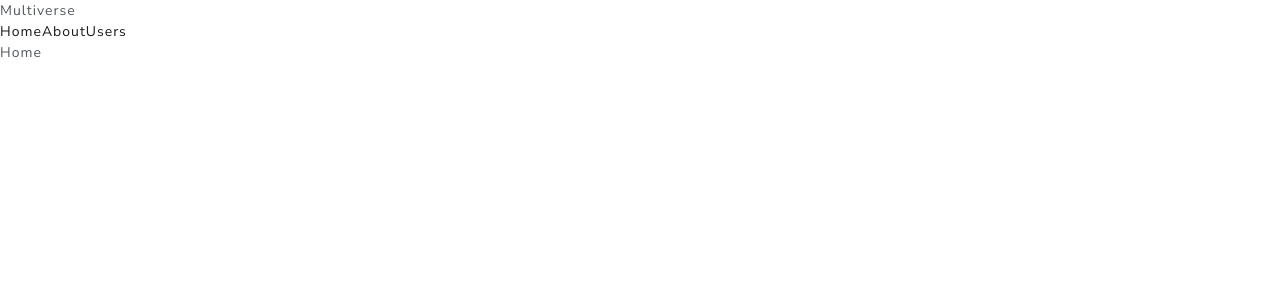
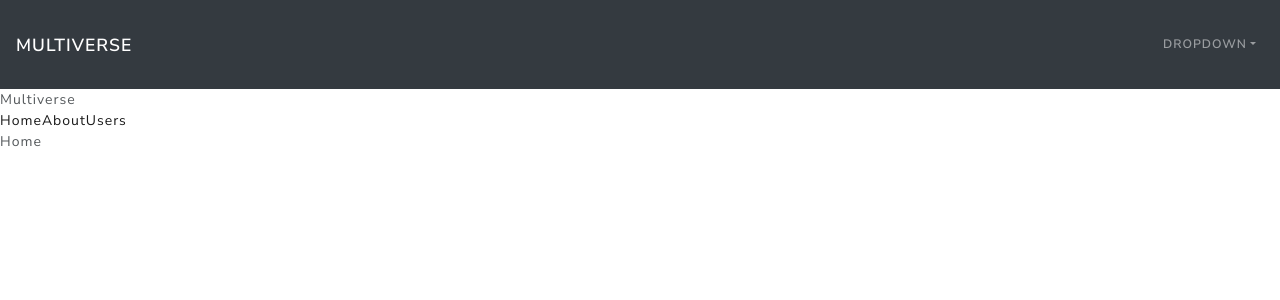
Before and after one commit to sazzer/multiverse, a React (Create React App) app in the folder webapp/: page / in a window 1280 px wide. Shown: the top 300 px of the page. Built offline with nearby package versions, Linux system fonts and the light colour scheme.

Commit message:
Added in a header bar

```diff
--- a/webapp/src/App.tsx
+++ b/webapp/src/App.tsx
@@ -1,5 +1,6 @@
 import { Link, Route, BrowserRouter as Router, Switch } from "react-router-dom";
 
+import HeaderBar from "./header";
 import React from "react";
 import { useTranslation } from "react-i18next";
 
@@ -8,6 +9,7 @@
 
   return (
     <Router>
+      <HeaderBar />
       <div>{t("page.title")}</div>
       <Link to="/">Home</Link>
       <Link to="/about">About</Link>
--- /dev/null
+++ b/webapp/src/header/index.tsx
@@ -0,0 +1,57 @@
+import React from "react";
+import { useTranslation } from "react-i18next";
+
+export default () => {
+  const { t } = useTranslation();
+  return (
+    <nav className="navbar navbar-expand-lg navbar-dark bg-dark">
+      <a className="navbar-brand" href="#">
+        {t("page.title")}
+      </a>
+      <button
+        className="navbar-toggler"
+        type="button"
+        data-toggle="collapse"
+        data-target="#navbarSupportedContent"
+        aria-controls="navbarSupportedContent"
+        aria-expanded="false"
+        aria-label={t("header.toggleNavigation")}
+      >
+        <span className="navbar-toggler-icon"></span>
+      </button>
+
+      <div className="collapse navbar-collapse" id="navbarSupportedContent">
+        <ul className="navbar-nav ml-auto">
+          <li className="dropdown">
+            <a
+              className="nav-link dropdown-toggle"
+              href="#"
+              id="navbarDropdown"
+              role="button"
+              data-toggle="dropdown"
+              aria-haspopup="true"
+              aria-expanded="false"
+            >
+              Dropdown
+            </a>
+            <div
+              className="dropdown-menu dropdown-menu-right"
+              aria-labelledby="navbarDropdown"
+            >
+              <a className="dropdown-item" href="#">
+                Action
+              </a>
+              <a className="dropdown-item" href="#">
+                Another action
+              </a>
+              <div className="dropdown-divider"></div>
+              <a className="dropdown-item" href="#">
+                Something else here
+              </a>
+            </div>
+          </li>
+        </ul>
+      </div>
+    </nav>
+  );
+};
--- a/webapp/src/i18n/messages.json
+++ b/webapp/src/i18n/messages.json
@@ -1,5 +1,8 @@
 {
   "page": {
     "title": "Multiverse"
+  },
+  "header": {
+    "toggleNavigation": "Toggle Navigation"
   }
 }
```
